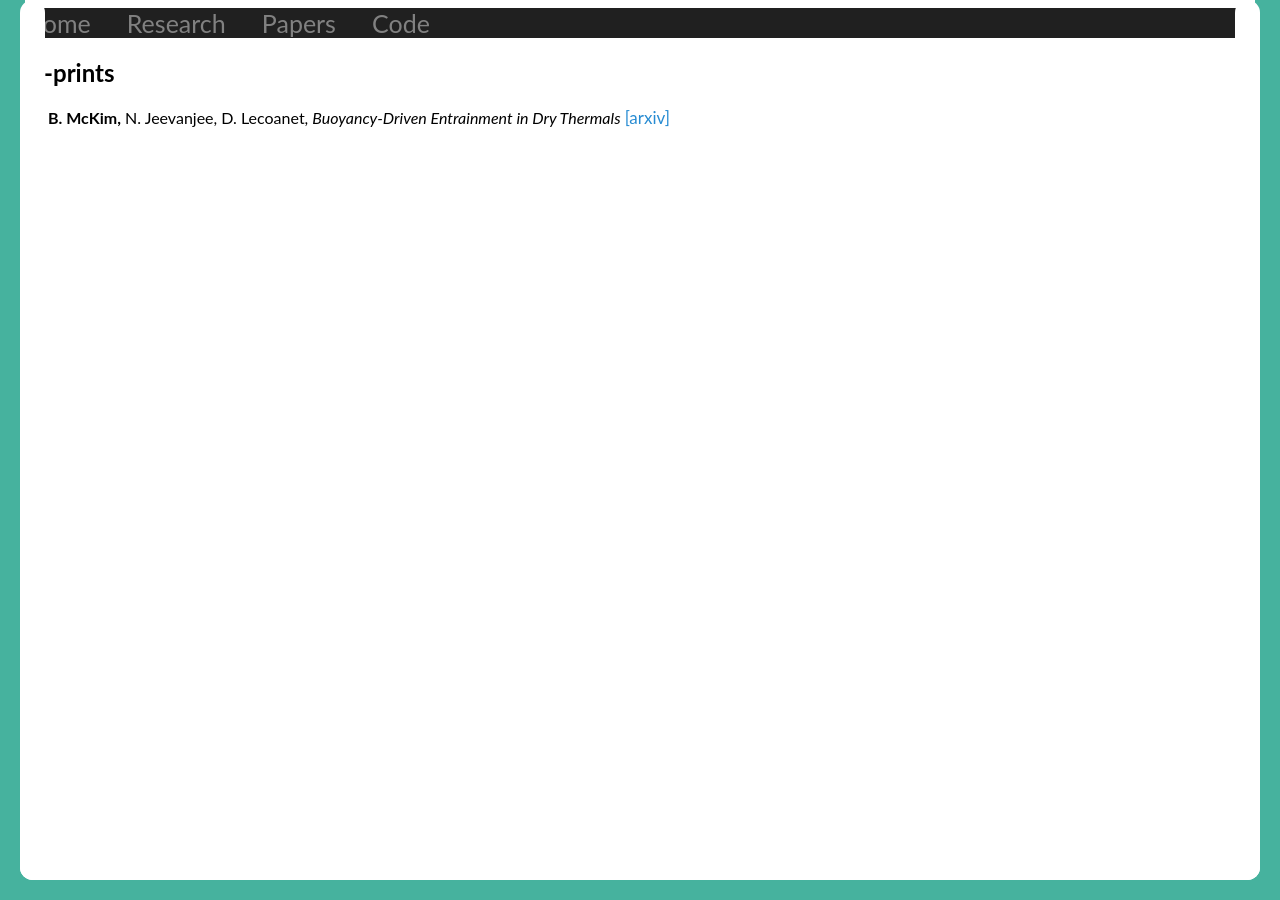
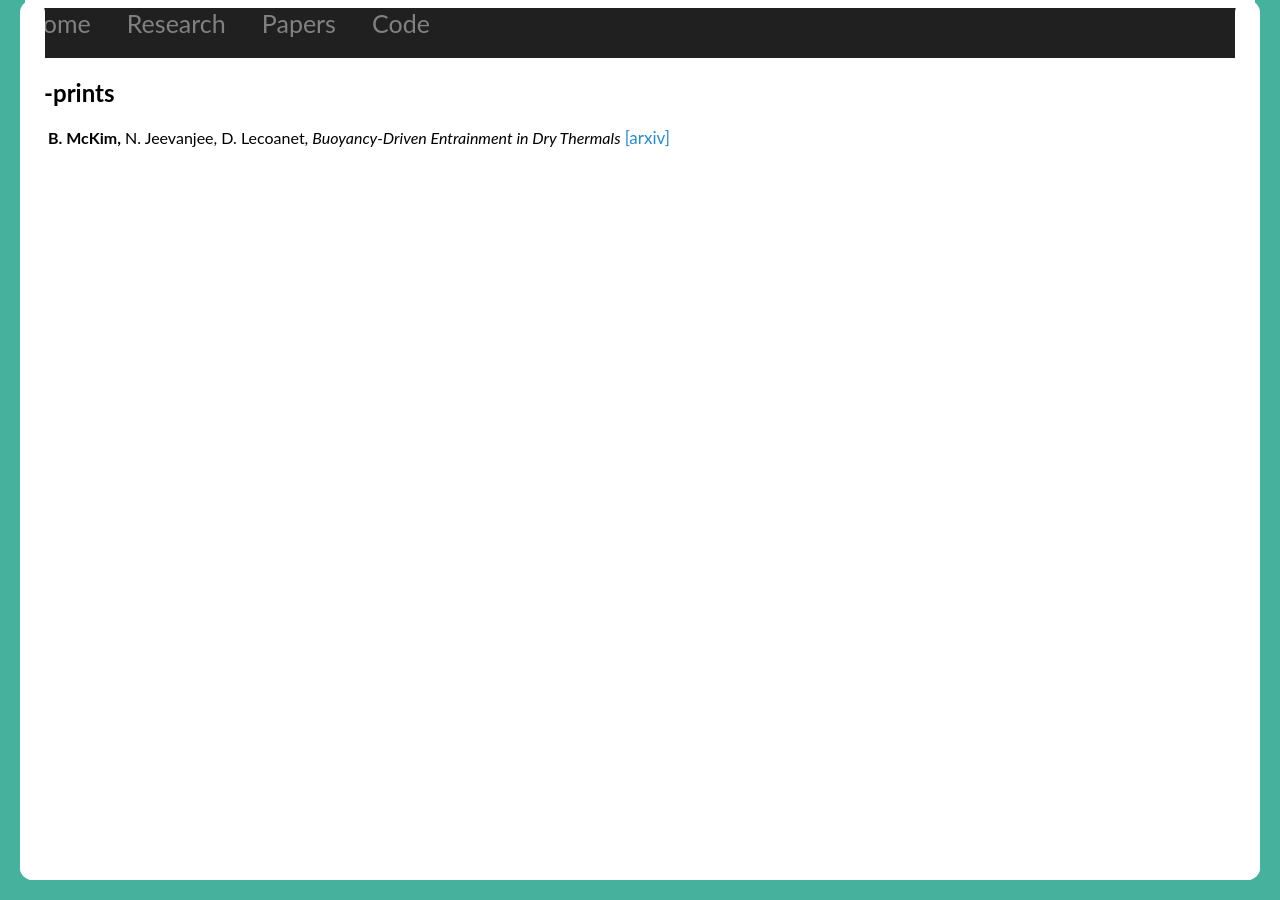
Before and after one commit to mckimb/mckimb.github.io, a Jekyll site: the page built from papers/index.html, in a window 1280 px wide. Built offline with Jekyll 4.4.1, drawn with Linux system fonts in a browser that asks for light colours.

Commit message:
Update main.css

```diff
--- a/css/main.css
+++ b/css/main.css
@@ -113,6 +113,9 @@ nav ul li, footer ul li {
 .topnav {
   overflow: hidden;
   background-color: #202020;
+  z-index: 1;
+  height: 50px;
+  width: 100%;
 }
 
 .topnav a {
```
